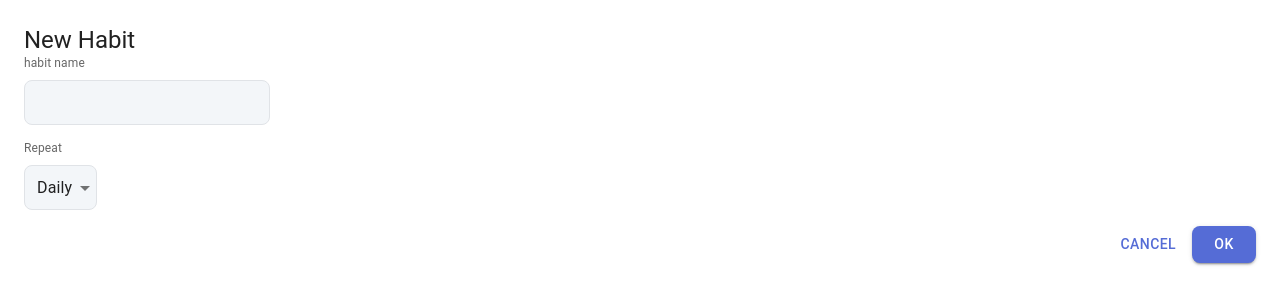
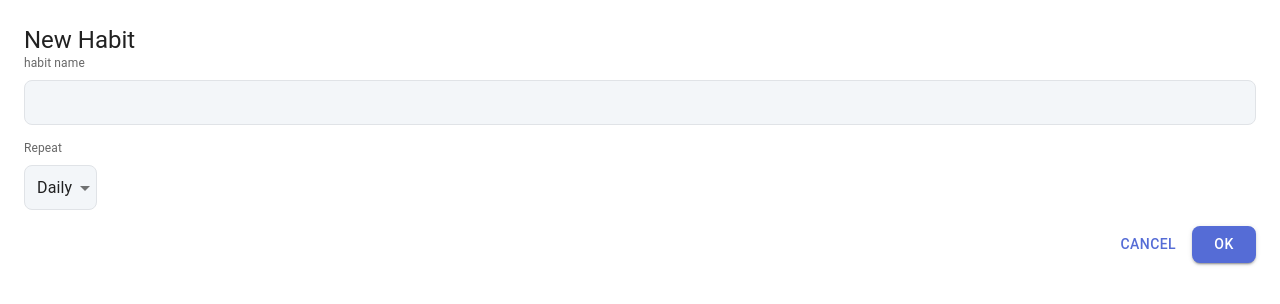
Before and after one commit to Plesin/habit-tracker, a React (Vite) app: page / in a window 1280 px wide. Both pictures are taken after a click on the button "add". Shown: the top 304 px of the page. Built offline with nearby package versions, Linux system fonts and the light colour scheme.

Commit message:
simple state with recoil, add new habit

```diff
--- a/src/HabitList.tsx
+++ b/src/HabitList.tsx
@@ -7,7 +7,11 @@ import Avatar from '@mui/material/Avatar'
 import Icon from '@mui/material/Icon'
 import Divider from '@mui/material/Divider'
 
-const items = [
+import { atom, useRecoilValue } from 'recoil'
+
+export const habitsState = atom({
+  key: 'habits',
+  default: [
     {
       id: 1,
       name: 'Meditate',
@@ -15,6 +19,7 @@ const items = [
       iconName: 'star',
       streak: 0,
       lastCompleted: null,
+      repeat: 'D',
     },
     {
       id: 2,
@@ -23,6 +28,7 @@ const items = [
       iconName: 'add_circle',
       streak: 0,
       lastCompleted: null,
+      repeat: 'D',
     },
     {
       id: 3,
@@ -31,10 +37,13 @@ const items = [
       iconName: 'directions_walk',
       streak: 0,
       lastCompleted: null,
+      repeat: 'D',
     },
-]
+  ],
+})
 
 export default function InsetDividers() {
+  const items = useRecoilValue(habitsState)
   return (
     <List
       sx={{
@@ -49,38 +58,14 @@ export default function InsetDividers() {
                 <Icon>{item.iconName}</Icon>
               </Avatar>
             </ListItemAvatar>
-            <ListItemText primary={item.name} secondary={item.description} />
+            <ListItemText
+              primary={`${item.name} | ${item.repeat}`}
+              secondary={item.description}
+            />
           </ListItem>
-          <Divider variant="inset" component="li" />
+          <Divider variant="inset" component="li" sx={{ marginLeft: 0 }} />
         </Box>
       ))}
-
-      {/* <ListItem>
-        <ListItemAvatar>
-          <Avatar>
-            <ImageIcon />
-          </Avatar>
-        </ListItemAvatar>
-        <ListItemText primary="Photos" secondary="Jan 9, 2014" />
-      </ListItem>
-      <Divider variant="inset" component="li" />
-      <ListItem>
-        <ListItemAvatar>
-          <Avatar>
-            <WorkIcon />
-          </Avatar>
-        </ListItemAvatar>
-        <ListItemText primary="Work" secondary="Jan 7, 2014" />
-      </ListItem>
-      <Divider variant="inset" component="li" />
-      <ListItem>
-        <ListItemAvatar>
-          <Avatar>
-            <BeachAccessIcon />
-          </Avatar>
-        </ListItemAvatar>
-        <ListItemText primary="Vacation" secondary="July 20, 2014" />
-      </ListItem> */}
     </List>
   )
 }
--- a/src/HabitModal.tsx
+++ b/src/HabitModal.tsx
@@ -8,8 +8,10 @@ import InputLabel from '@mui/material/InputLabel'
 import FormControl from '@mui/material/FormControl'
 import MenuItem from '@mui/material/MenuItem'
 import Select, { SelectChangeEvent } from '@mui/material/Select'
+import { useSetRecoilState } from 'recoil'
+import { habitsState } from './HabitList'
+
 import { CustomInput } from './CustomInput'
-
 import InputField from './InputField'
 
 const style = {
@@ -30,7 +32,38 @@ export default function HabitModal({
   open,
   handleModalOpen,
 }: THabitModalProps) {
-  const [repeate, setRepeat] = useState('day')
+  const [habitName, setHabitName] = useState('')
+  const [repeat, setRepeat] = useState('D')
+  const setHabitsState = useSetRecoilState(habitsState)
+
+  const handleNameChange = (event: React.ChangeEvent<HTMLInputElement>) => {
+    setHabitName(event.target.value)
+  }
+
+  const handleRepeatChange = (event: SelectChangeEvent<string>) => {
+    setRepeat(event.target.value)
+  }
+
+  const addHabit = () => {
+    setHabitsState((oldHabits) => [
+      ...oldHabits,
+      {
+        id: 4,
+        name: habitName,
+        description: 'Description',
+        iconName: 'star',
+        streak: 0,
+        lastCompleted: null,
+        repeat: 'M',
+      },
+    ])
+  }
+
+  const handleAddHabit = () => {
+    addHabit()
+    handleModalOpen(false)
+  }
+
   return (
     <>
       <Modal open={open} aria-labelledby="modal-modal-title">
@@ -38,7 +71,11 @@ export default function HabitModal({
           <Typography id="modal-modal-title" variant="h5" component="h2">
             New Habit
           </Typography>
-          <InputField name="habit name" />
+          <InputField
+            name="habit name"
+            defaultValue={habitName}
+            onChange={handleNameChange}
+          />
           <FormControl variant="standard">
             <InputLabel shrink id="reapeat-habit-label">
               Repeat
@@ -46,14 +83,14 @@ export default function HabitModal({
             <Select
               labelId="reapeat-habit-label"
               id="reapeat-habit-label"
-              value={repeate}
-              onChange={(e) => setRepeat(e.target.value as string)}
+              value={repeat}
+              onChange={handleRepeatChange}
               autoWidth
               input={<CustomInput />}
             >
-              <MenuItem value="day">Daily</MenuItem>
-              <MenuItem value="week">Weekly</MenuItem>
-              <MenuItem value="month">Montly</MenuItem>
+              <MenuItem value="D">Daily</MenuItem>
+              <MenuItem value="W">Weekly</MenuItem>
+              <MenuItem value="M">Montly</MenuItem>
             </Select>
           </FormControl>
           <Box
@@ -67,7 +104,9 @@ export default function HabitModal({
             <Button variant="text" onClick={() => handleModalOpen(false)}>
               Cancel
             </Button>
-            <Button variant="contained">OK</Button>
+            <Button variant="contained" onClick={handleAddHabit}>
+              OK
+            </Button>
           </Box>
         </Box>
       </Modal>
--- a/src/InputField.tsx
+++ b/src/InputField.tsx
@@ -6,19 +6,25 @@ import { CustomInput } from './CustomInput'
 type TInputFieldProps = {
   name: string
   defaultValue?: string
+  onChange: (event: React.ChangeEvent<HTMLInputElement>) => void
 }
 
 export default function InputField({
   name,
   defaultValue = '',
+  onChange,
 }: TInputFieldProps) {
   return (
     <Box>
-      <FormControl variant="standard" sx={{ mb: '1rem' }}>
+      <FormControl variant="standard" sx={{ display: 'flex', mb: '1rem' }}>
         <InputLabel shrink htmlFor="custom-input">
           {name}
         </InputLabel>
-        <CustomInput defaultValue={defaultValue} id="custom-input" />
+        <CustomInput
+          defaultValue={defaultValue}
+          id="custom-input"
+          onChange={onChange}
+        />
       </FormControl>
     </Box>
   )
--- a/src/main.tsx
+++ b/src/main.tsx
@@ -1,14 +1,17 @@
 import React from 'react'
 import ReactDOM from 'react-dom/client'
+import { RecoilRoot } from 'recoil'
 import { ThemeProvider, CssBaseline } from '@mui/material'
 import App from './App.tsx'
 import theme from './theme'
 
 ReactDOM.createRoot(document.getElementById('root') as HTMLElement).render(
   <React.StrictMode>
-    <ThemeProvider theme={theme}>
-      <CssBaseline />
-      <App />
-    </ThemeProvider>
+    <RecoilRoot>
+      <ThemeProvider theme={theme}>
+        <CssBaseline />
+        <App />
+      </ThemeProvider>
+    </RecoilRoot>
   </React.StrictMode>
 )
```
Lines whose indentation alone changed are shown as unchanged.
